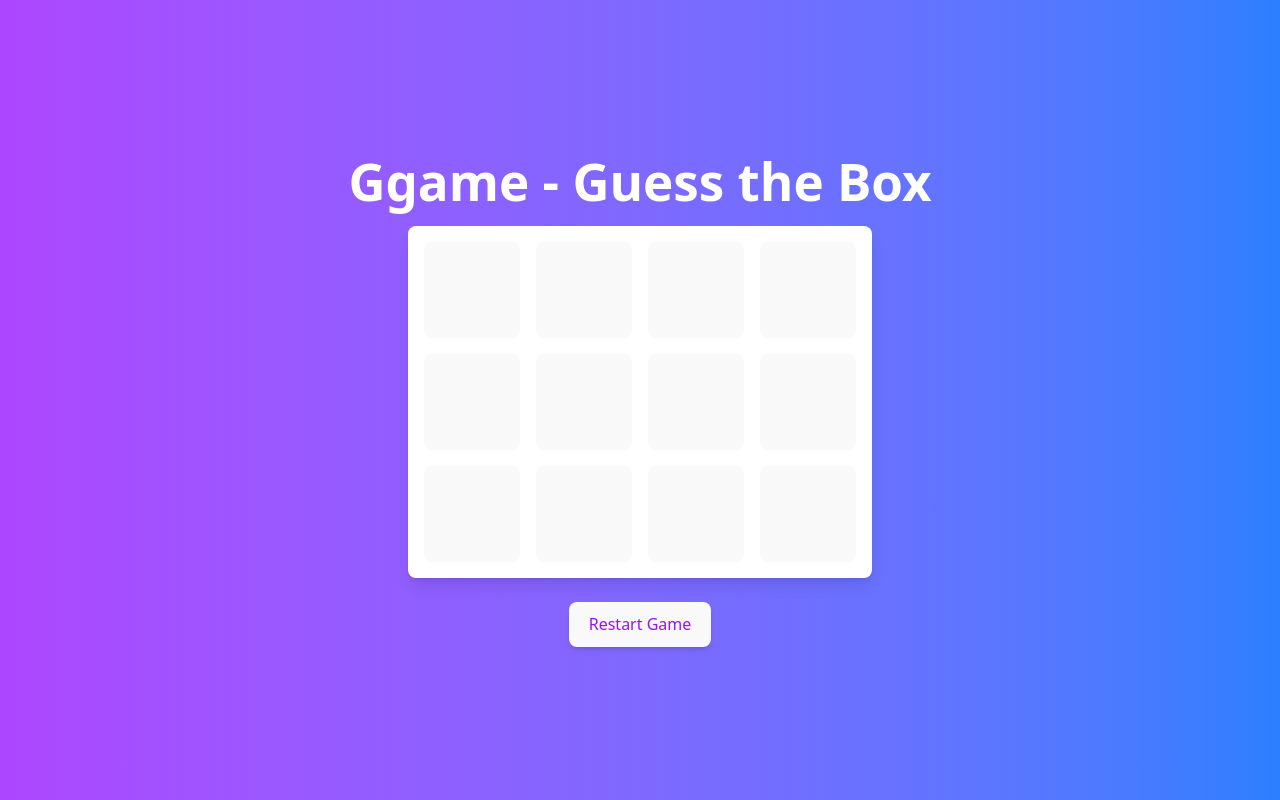
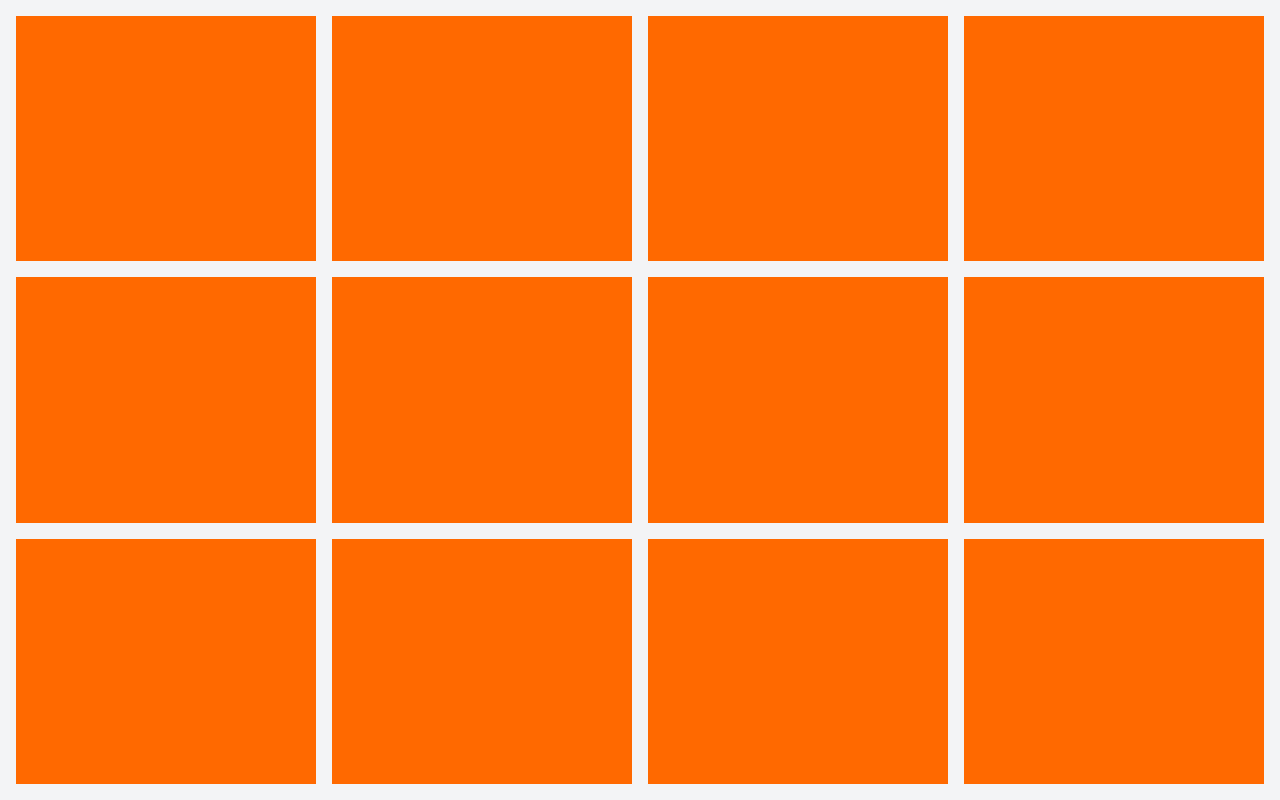
Before and after one commit to Kimmie38/React-Assignment-Boxes, a React (Vite) app: page / in a window 1280 px wide. Built offline with nearby package versions, Linux system fonts and the light colour scheme.

Commit message:
updated files

```diff
--- a/src/App.jsx
+++ b/src/App.jsx
@@ -1,6 +1,6 @@
 import React from "react";
-import Ggame from "./Ggame";
+import Box from "./Box";
 function App() {
-  return <Ggame />;
+  return <Box />;
 }
 export default App;
```
